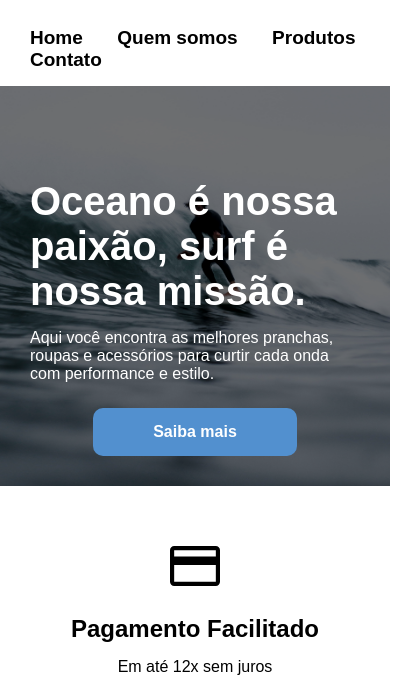
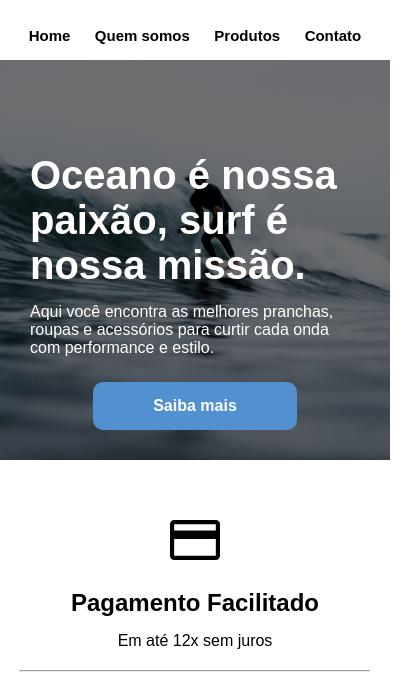
Before and after one commit to gmfm94/sos-novo, a plain HTML site: page index.html in a window 390 px wide. Shown: the part 159-844 px from the top of the page, 420 px wide, since content can reach past the window. Drawn offline with Linux system fonts and the light colour scheme.

Commit message:
atualizei

```diff
--- a/styles/mobile.css
+++ b/styles/mobile.css
@@ -27,8 +27,8 @@
     }
 
     nav > a {
-        margin: 15px;
-        font-size: 19px;
+        margin: 10px;
+        font-size: 15px;
         font-weight: bold;
         text-decoration: none;
         color: black;
@@ -115,7 +115,7 @@
     }
 
     hr {
-        width: 420px;
+        width: 350px;
         margin: 0 auto;
     }
 
```
